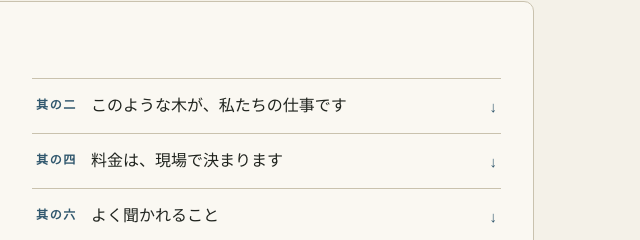
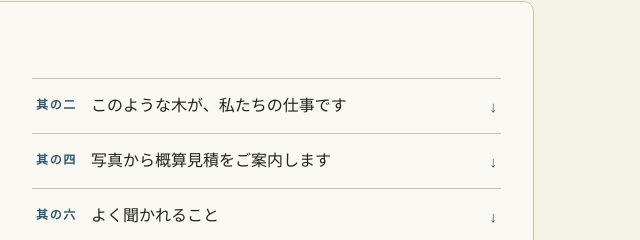
Before and after one commit to aboutoyou75-code/ryuju-bassay, a plain HTML site: page special-felling/index.html in a window 1280 px wide. Shown: the part 851-1091 px from the top of the page, 626-1266 px from the left. Drawn offline with Linux system fonts and the light colour scheme; a web font is replaced by a local one.

Commit message:
Match estimate contents label to photo-first heading

```diff
--- a/special-felling/index.html
+++ b/special-felling/index.html
@@ -746,7 +746,7 @@
             <li><a href="#about"><span class="t-no">其の一</span><span>特殊伐採という仕事について</span><span class="t-arrow" aria-hidden="true">↓</span></a></li>
             <li><a href="#cases"><span class="t-no">其の二</span><span>このような木が、私たちの仕事です</span><span class="t-arrow" aria-hidden="true">↓</span></a></li>
             <li><a href="#steps"><span class="t-no">其の三</span><span>当日の段取り ― 空から地面まで</span><span class="t-arrow" aria-hidden="true">↓</span></a></li>
-            <li><a href="#price"><span class="t-no">其の四</span><span>料金は、現場で決まります</span><span class="t-arrow" aria-hidden="true">↓</span></a></li>
+            <li><a href="#price"><span class="t-no">其の四</span><span>写真から概算見積をご案内します</span><span class="t-arrow" aria-hidden="true">↓</span></a></li>
             <li><a href="#flow"><span class="t-no">其の五</span><span>相談から片付けまで</span><span class="t-arrow" aria-hidden="true">↓</span></a></li>
             <li><a href="#faq"><span class="t-no">其の六</span><span>よく聞かれること</span><span class="t-arrow" aria-hidden="true">↓</span></a></li>
             <li><a href="#chapters"><span class="t-no">三つの仕事</span><span>仕事は、三つに分けて考えています</span><span class="t-arrow" aria-hidden="true">↓</span></a></li>
```
